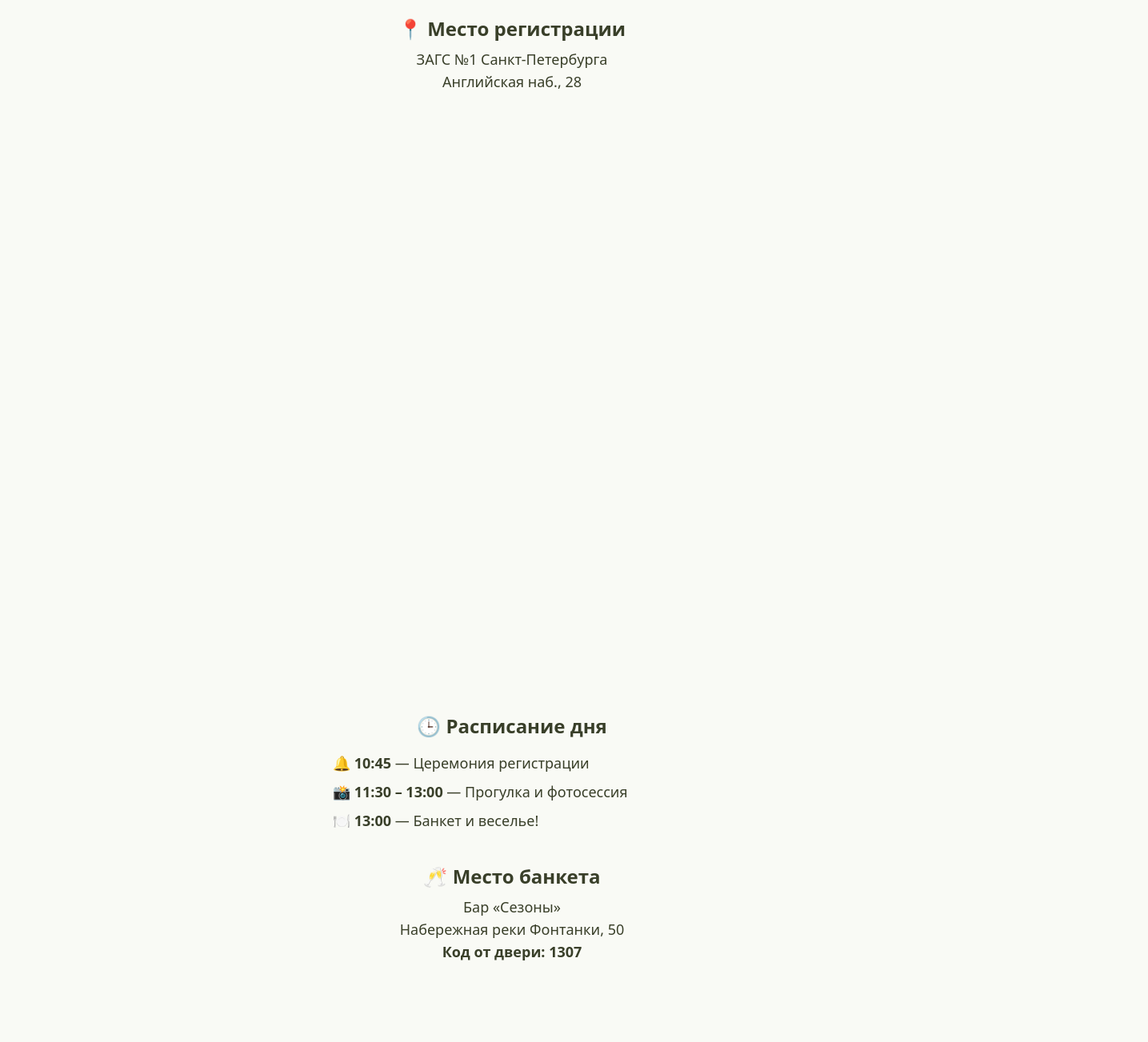
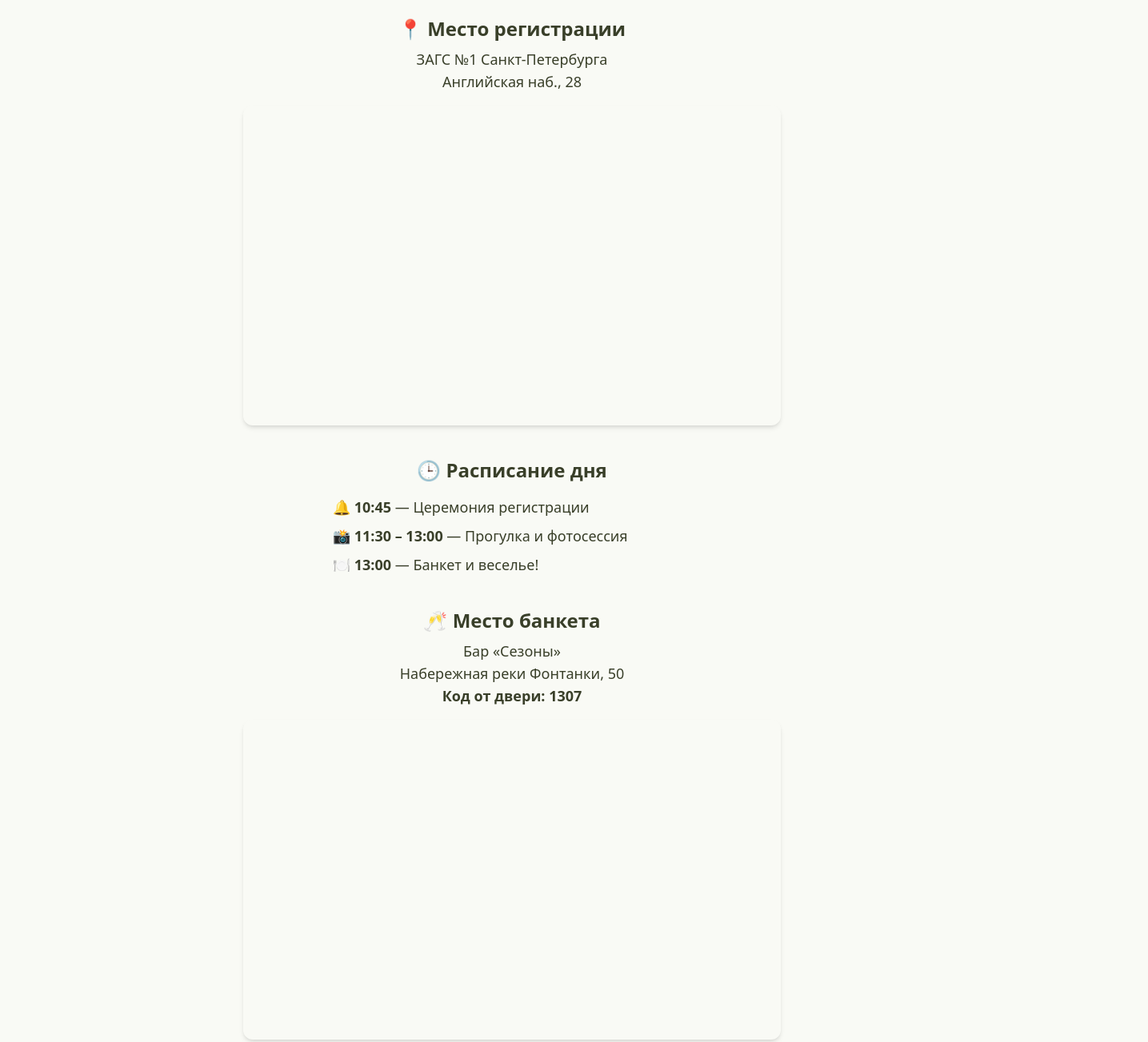
Before and after one commit to MrKozelberg/wedding, a plain HTML site: page index.html in a window 1280 px wide. Shown: the part 260-1563 px from the top of the page at 80% size, 1435 px wide, since content can reach past the window. Drawn offline with nearby package versions, Linux system fonts and the light colour scheme.

Commit message:
Update index.html

```diff
--- a/index.html
+++ b/index.html
@@ -45,8 +45,10 @@
     <div class="mt-10">
       <h2 class="text-2xl font-semibold">📍 Место регистрации</h2>
       <p class="mt-2 text-lg">ЗАГС №1 Санкт-Петербурга<br>Английская наб., 28</p>
-      <div class="mt-4">
-        <iframe src="https://yandex.ru/map-widget/v1/?um=constructor%3Aedd3ce4b9ce09a1a516142c0fee5e7ff7956b7e41bd55b9ba998425faee75dd5&amp;source=constructor" width="1163" height="720" frameborder="0"></iframe>
+      <div class="mt-4 mx-auto max-w-2xl">
+        <iframe
+          src="https://yandex.ru/map-widget/v1/?um=constructor%3Aedd3ce4b9ce09a1a516142c0fee5e7ff7956b7e41bd55b9ba998425faee75dd5&amp;source=constructor"
+          width="100%" height="400" frameborder="0" class="rounded-xl shadow-md"></iframe>
       </div>
     </div>
 
@@ -62,8 +64,10 @@
     <div class="mt-10">
       <h2 class="text-2xl font-semibold">🥂 Место банкета</h2>
       <p class="mt-2 text-lg">Бар «Сезоны»<br>Набережная реки Фонтанки, 50<br><strong>Код от двери: 1307</strong></p>
-      <div class="mt-4">
-        <iframe src="https://yandex.ru/map-widget/v1/?um=constructor%3Aaa4726fda9757d789a69dd3af109ceb3037d9928f0e6dceab2db8ee07772fcf6&amp;source=constructor" width="1013" height="601" frameborder="0"></iframe>
+      <div class="mt-4 mx-auto max-w-2xl">
+        <iframe
+          src="https://yandex.ru/map-widget/v1/?um=constructor%3Aaa4726fda9757d789a69dd3af109ceb3037d9928f0e6dceab2db8ee07772fcf6&amp;source=constructor"
+          width="100%" height="400" frameborder="0" class="rounded-xl shadow-md"></iframe>
       </div>
     </div>
 
```
